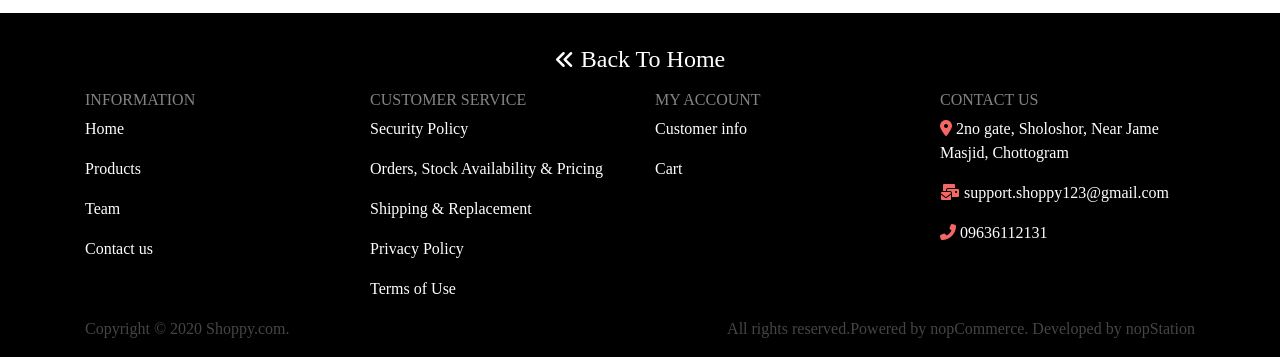
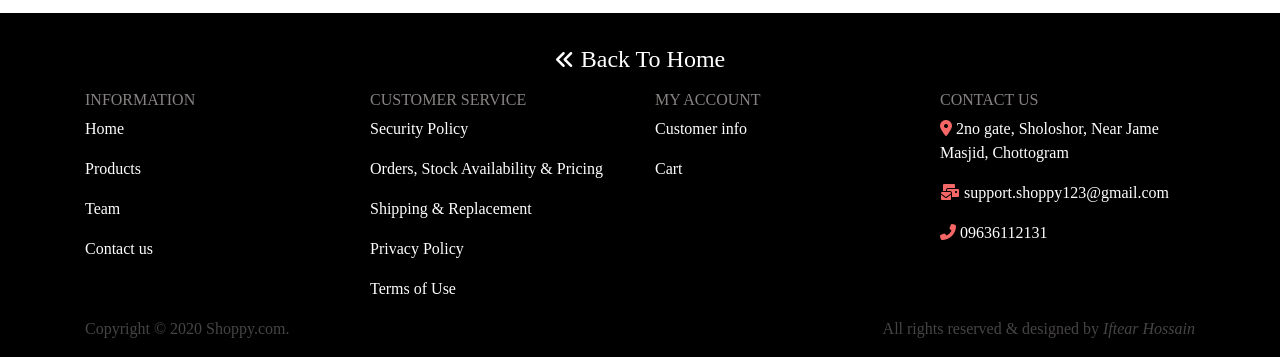
Before and after one commit to iftear-Dc-desi9/Shoppy.github.io, a plain HTML site: page about.html in a window 1280 px wide. Shown: the part 1148-1505 px from the top of the page. Drawn offline with nearby package versions, Linux system fonts and the light colour scheme; a web font is replaced by a local one.

Commit message:
Updated about.html

```diff
--- a/about.html
+++ b/about.html
@@ -237,7 +237,7 @@
 				<p style="color:rgba(179, 172, 172, 0.397);">Copyright © 2020 Shoppy.com. </p>
 			</div>
 			<div class="col-sm-6">
-				<p style="color:rgba(179, 172, 172, 0.397);text-align: right;">All rights reserved.Powered by nopCommerce. Developed by nopStation</p>
+				<p style="color:rgba(179, 172, 172, 0.397);text-align: right;">All rights reserved & designed by <i>Iftear Hossain</i></p>
 			</div>
 		</div>
 	</div>
```
